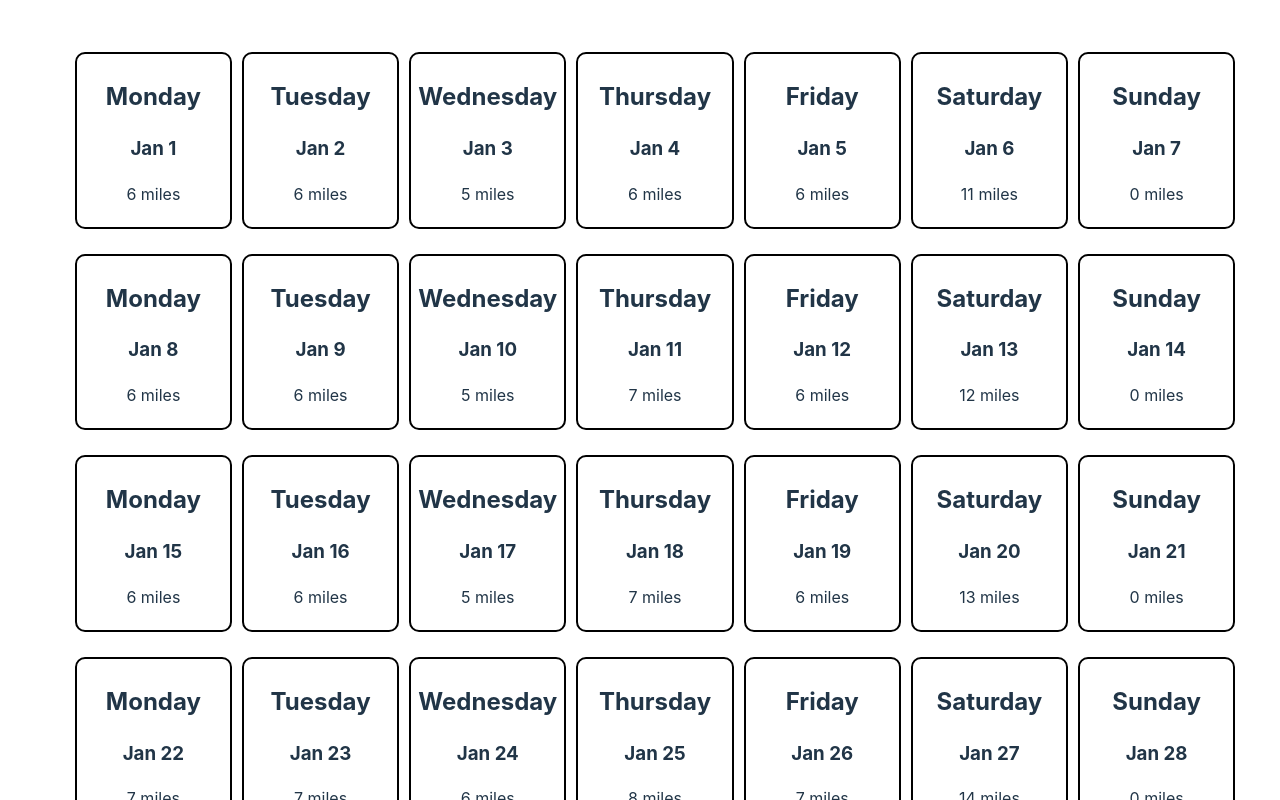
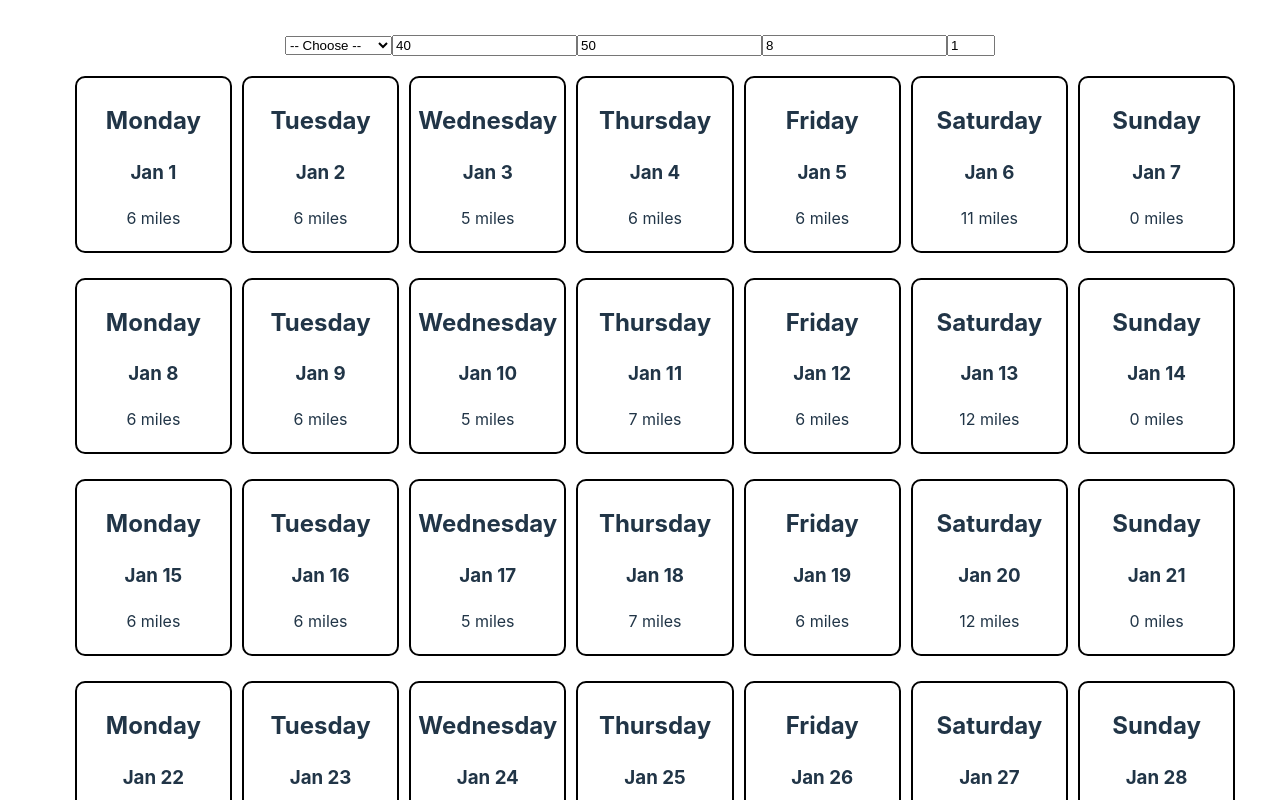
Before and after one commit to alexjohnson127/run-training-app-react, a React (Vite) app: page / in a window 1280 px wide. Shown: the top 800 px of the page. Built offline with nearby package versions, Linux system fonts and the light colour scheme.

Commit message:
Added form component that allows user to select length of plan, starting mileage, ending mileage, and number of days off per week. Need to add styling and toggle functionality for form.

```diff
--- a/src/App.jsx
+++ b/src/App.jsx
@@ -2,9 +2,34 @@
 import './App.css'
 import Day from './components/Day'
 import Week from './components/Week'
+import UserInfo from './components/UserInfo'
 
 function App() {
   const [count, setCount] = useState(0)
+
+  const [userData, setUserData] = useState(
+    {
+      raceDistance:"",
+      startingMileage:40,
+      endingMileage:50,
+      numberOfWeeks:8,
+      daysOffPerWeek:1,
+      workouts: false,
+      currentPr: "00:00:00",
+      formSubmitted: false
+    }
+  )
+
+  function handleChange(event){
+    const {name, value} = event.target
+
+    setUserData(prev => {
+      return {
+        ...prev,
+        [name]:value
+      }
+    })
+  }
 
   let tempoArr = [" x 1200m @ Tempo"," x Mile @ Tempo", "Mile Tempo Run"]
   let v02Arr = [" x 800m @ Vo2Max", " x 2 min @ Vo2Max", "x 3 min @ Vo2Max", " x 1000m @ Vo2Max", " x 1200m @ Vo2Max"]
@@ -13,6 +38,22 @@
   let noDayOff = [.1,.14,.1,.14,.1,.25,.15]
   let oneDayOff = [.14,.14,.12,.16,.14,.28,0]
   let twoDaysOff = [.15, .2, 0, .15, .2, .3, 0]
+  let chosenPlan = oneDayOff
+
+  switch(userData.daysOffPerWeek){
+    case '0':
+      chosenPlan = noDayOff
+      break
+    case '1':
+      chosenPlan = oneDayOff
+      break
+    case '2':
+      chosenPlan = twoDaysOff
+      break
+    default:
+      chosenPlan = oneDayOff
+  }
+  console.log(userData)
 
   let currentDate = new Date()
   let daysTillStart = 0
@@ -30,16 +71,16 @@
   let startMileage = 40
   let endMileage = 60
 
-  for (let i = 0; i < weeksOfPlan; i++){
+  for (let i = 0; i < Number(userData.numberOfWeeks); i++){
     plan.push(
       <Week
         weekNum = {i}
-        totalWeeks = {weeksOfPlan}
+        totalWeeks = {Number(userData.numberOfWeeks)}
         startDate = {currentDate}
         daysTillStart = {daysTillStart}
-        startMileage = {startMileage}
-        endMileage = {endMileage}
-        weekPlan = {oneDayOff}
+        startMileage = {Number(userData.startingMileage)}
+        endMileage = {Number(userData.endingMileage)}
+        weekPlan = {chosenPlan}
         key = {Date.now() * Math.random()}
         />
     )
@@ -48,6 +89,10 @@
   return (
     <>
       <div>
+        <UserInfo
+          userData = {userData}
+          handleChange = {handleChange}
+        />
         {plan}
       </div>
     </>
--- /dev/null
+++ b/src/components/UserInfo.jsx
@@ -0,0 +1,58 @@
+
+function UserInfo(props){
+
+    function handleSubmit(event){
+        event.preventDefault()
+    }
+
+    return (
+        <form onSubmit={handleSubmit}>
+            <select
+                id="raceDistance"
+                value={props.userData.raceDistance}
+                onChange={props.handleChange}
+                name="raceDistance"
+            >
+                <option value="">-- Choose --</option>
+                <option value="5k">5k</option>
+                <option value="10k">10k</option>
+                <option value="15k">15k</option>
+                <option value="Half-Marathon">Half-Marathon</option>
+                <option value="Marathon">Marathon</option>
+            </select>
+            <input
+                type="number"
+                value={props.userData.startingMileage}
+                onChange={props.handleChange}
+                name="startingMileage"
+                placeholder="Current Weekly Mileage"
+            />
+            <input
+                type="number"
+                value={props.userData.endingMileage}
+                onChange={props.handleChange}
+                name="endingMileage"
+                placeholder="Goal Weekly Mileage"
+            />
+            <input
+                type="number"
+                value={props.userData.numberOfWeeks}
+                name="numberOfWeeks"
+                onChange={props.handleChange}
+                placeholder="Length of Plan (Weeks)"
+            />
+            <input
+                type="number"
+                value={props.userData.daysOffPerWeek}
+                name="daysOffPerWeek"
+                onChange={props.handleChange}
+                placeholder="Days Off Per Week"
+                min="0"
+                max="2"
+            />
+
+        </form>
+    )
+}
+
+export default UserInfo
```
